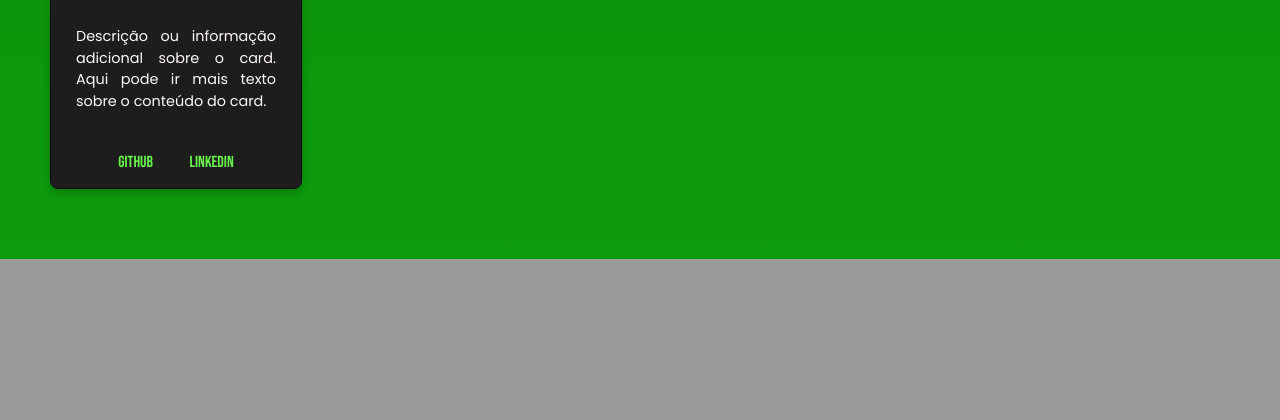
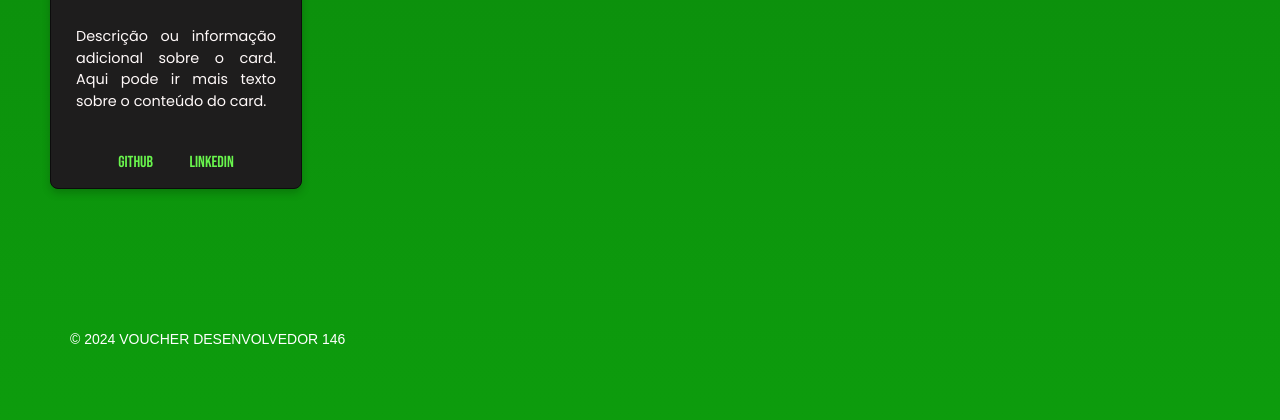
Before and after one commit to VoucherDesenvSenacHub/galeria-voucher, a PHP site: page /PerfilDaTurmaGaleria.html in a window 1280 px wide. Shown: the part 5407-5827 px from the top of the page. Before the commit the page ends 5666 px from the top, so only its background shows below. Run offline with PHP 8.4, Linux system fonts and the light colour scheme.

Commit message:
commit texto
parte texto final

```diff
--- a/PerfilDaTurmaGaleria/PerfilDaTurmaGaleria.html
+++ b/PerfilDaTurmaGaleria/PerfilDaTurmaGaleria.html
@@ -226,5 +226,10 @@
 
 </section>
 
+<!-- texto final -->
+<div class="textofinal">
+    <p>© 2024 VOUCHER DESENVOLVEDOR 146</p>
+</div>
+
 </body>
 </html>
--- a/PerfilDaTurmaGaleria/style.css
+++ b/PerfilDaTurmaGaleria/style.css
@@ -453,3 +453,9 @@ body {
     top: calc(40vh + 3vw);
     left: 0;
   }
+
+/* texto final */
+  .textofinal {
+    padding: 70px;
+    font-size: 14px;
+}
```
